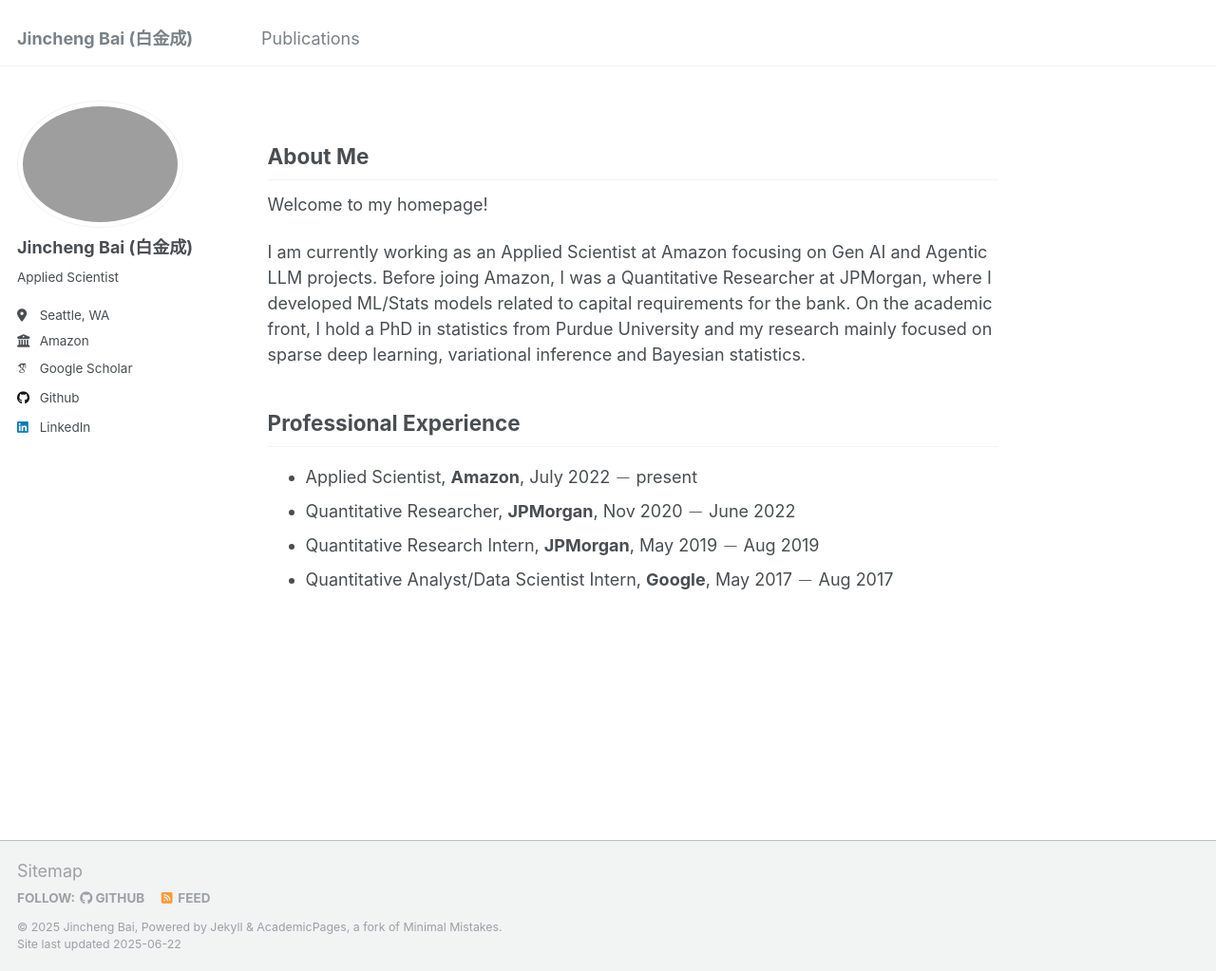
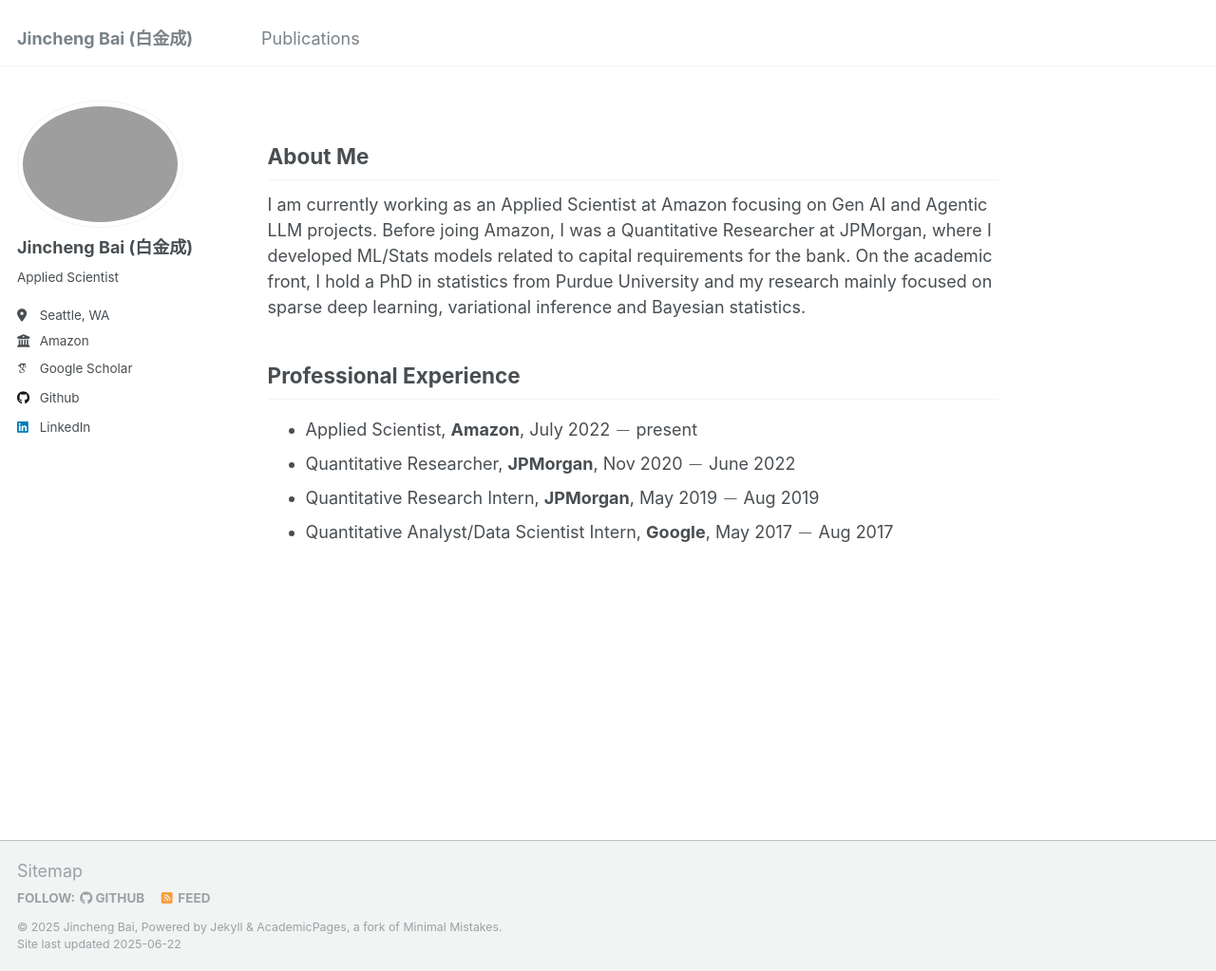
Before and after one commit to JinchengBai/JinchengBai.github.io, a Jekyll site: the page built from _pages/about.md, in a window 1280 px wide and 1023 px high. Shown: the whole window at 95% size. Built offline with Jekyll 4.4.1, drawn with Linux system fonts in a browser that asks for light colours; some web fonts are replaced.

Commit message:
Update intro

```diff
--- a/_pages/about.md
+++ b/_pages/about.md
@@ -11,8 +11,6 @@ redirect_from:
 
 About Me
 ------
-Welcome to my homepage!
-
 I am currently working as an Applied Scientist at Amazon focusing on Gen AI and Agentic LLM projects. Before joing Amazon, I was a Quantitative Researcher at JPMorgan, where I developed ML/Stats models related to capital requirements for the bank. On the academic front, I hold a PhD in statistics from Purdue University and my research mainly focused on sparse deep learning, variational inference and Bayesian statistics.
 
 
```
